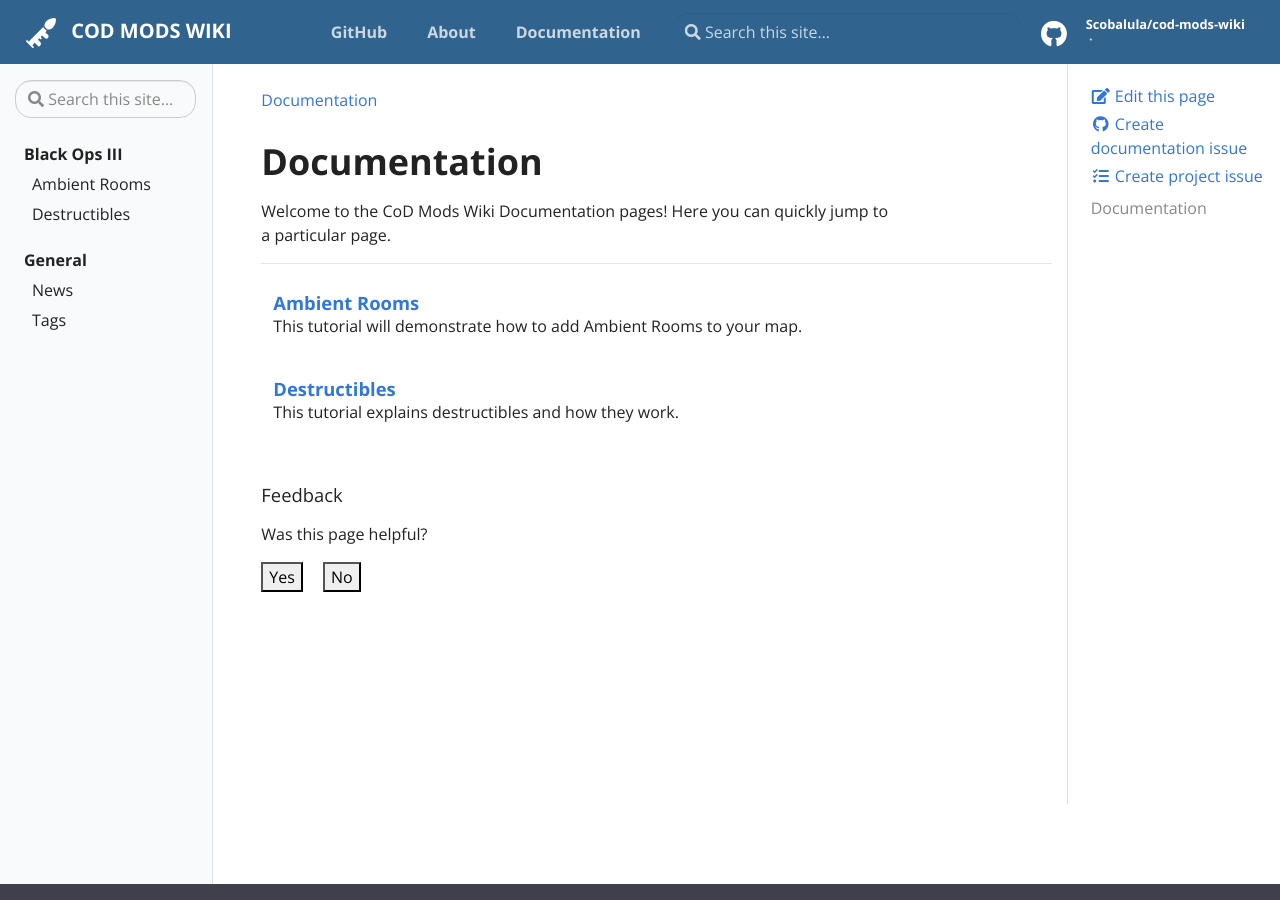
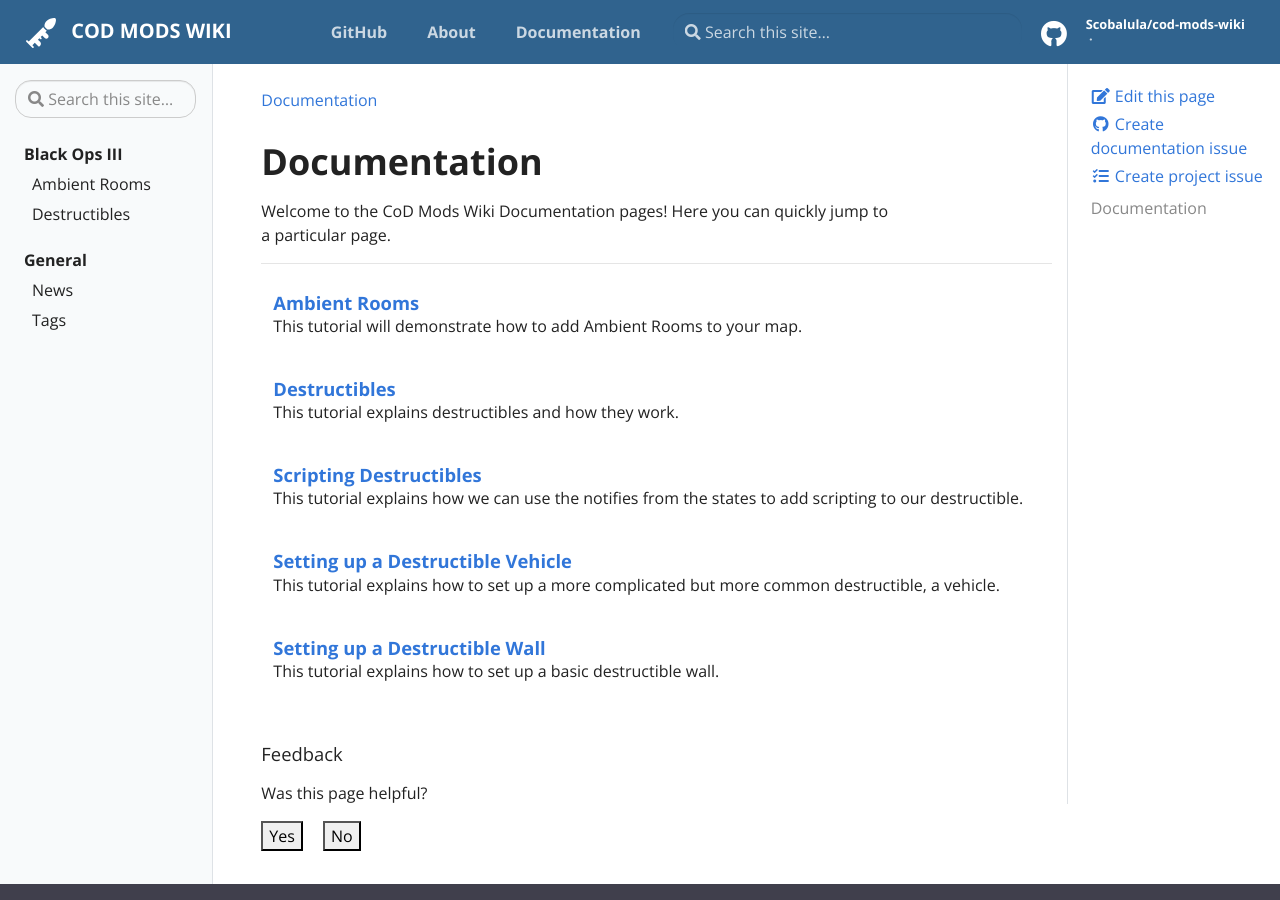
Before and after one commit to Scobalula/cod-mods-wiki, a Jekyll site: the page built from pages/docs.md, in a window 1280 px wide and 900 px high. Built offline with Jekyll 4.4.1, drawn with Linux system fonts in a browser that asks for light colours.

Commit message:
Begin extended destructibles tutorials.

```diff
--- /dev/null
+++ b/_docs/bo3/destructibles/scripting_destructibles.md
@@ -0,0 +1,17 @@
+---
+title: Scripting Destructibles
+tags:
+  - blackops3
+  - radiant
+  - ape
+  - mapping
+  - destruction
+  - destructible cars
+  - vehicles
+  - damage
+  - destructible
+authors:
+  - Scobalula
+section: bo3
+description: "This tutorial explains how we can use the notifies from the states to add scripting to our destructible."
+---
--- /dev/null
+++ b/_docs/bo3/destructibles/setting_up_a_destructible_vehicle.md
@@ -0,0 +1,23 @@
+---
+title: Setting up a Destructible Vehicle
+tags:
+  - blackops3
+  - radiant
+  - ape
+  - mapping
+  - destruction
+  - destructible cars
+  - vehicles
+  - damage
+  - destructible
+authors:
+  - Scobalula
+section: bo3
+description: "This tutorial explains how to set up a more complicated but more common destructible, a vehicle."
+---
+
+# Setting up a Destructible Vehicle
+
+We will extend what we have learned from creating the destructible wall and use this to create something more complicated but a lot more common, a destructible vehicle.
+
+We will use a vehicle model from Call of Duty: Modern Warfare Remastered for demonstration purposes. Most vehicles from Call of Duty titles are set up for destruction, and as we demonstrated in the previous page, it is very easy to create the necessary joints once you have a basic understanding of tools such as Autodesk Maya to define the pieces.
--- /dev/null
+++ b/_docs/bo3/destructibles/setting_up_a_destructible_wall.md
@@ -0,0 +1,53 @@
+---
+title: Setting up a Destructible Wall
+tags:
+  - blackops3
+  - radiant
+  - ape
+  - mapping
+  - destruction
+  - destructible cars
+  - vehicles
+  - damage
+  - destructible
+authors:
+  - Scobalula
+section: bo3
+description: "This tutorial explains how to set up a basic destructible wall."
+---
+
+# Setting up a Destructible Wall
+
+Following from the previous page we will now use what we have learned and make a basic destructible wall, this includes showing how bound joints control the meshes that are hidden and applying some basic sounds and FX.
+
+{% include alert.html title="Note" type="warning" content="Tools such as Autodesk Maya and Blender are very complicated and therefore we will very quickly glance over it in Autodesk Maya 2016 as anything more is beyond the scope of this document. A lot of destructibles coming from other Call of Duty titles will more than likely already be set up with bound meshes for destruction." %}
+
+## Creating our destructible tags
+
+{% include alert.html title="Note" type="info" content="If you're familiar with setting up joints and binding the required joints for each piece and state, or you already have a model ready such as a ported model, then you can skip to [Creating the destructible asset](#creating-the-destructible-asset)." %}
+
+As mentioned in the previous page destructible states hide and show based off tags/bones. This allows us to store our entire destructible object in 1 global model that contains all states.
+
+To begin we will be working with a basic wall that we will have destroyed by the player, in Maya we will start with the following:
+
+TODO
+
+We will make the following joints and give them names we can quickly recognize and remember for later, we will want to create a joint for each piece and for each state that piece has:
+
+TODO
+
+{% include alert.html title="Note" type="info" content="It is not necessary that your joints are moved to where the piece it controls it, but it is useful for quickly identifying them in APE and tools such as Maya, and can be useful if you decide to animate the destructible." %}
+
+Next we will ensure that we have the meshes/vertices bound to the joints, as mentioned previously each part that is broken is a piece, and each piece will have states, so will bind them like so:
+
+TODO
+
+Once that is done we export 2 models, one for the actual destructible system, and one for Radiant that just has the clean parts:
+
+TODO
+
+Once we have done that we will create the XModel asset, we'll want to assign bullet collision and LODs, along with setting the XModel asset to animated, depending on the complexity of your model we can use the lower lods to reduce the performance impact of having bullet collision on a complicated model.
+
+Finally, depending on your model, you can assign a collision map to the model, however I prefer to avoid this and create clips that cover my particular use case as collision is a fine tuned process to ensure players don't get stuck on objects.
+
+## Creating the destructible asset
```
Also changed, not shown: README.md (+2 -0 lines), _data/toc.yml (+7 -0 lines), pages/index.md (+2 -0 lines).
